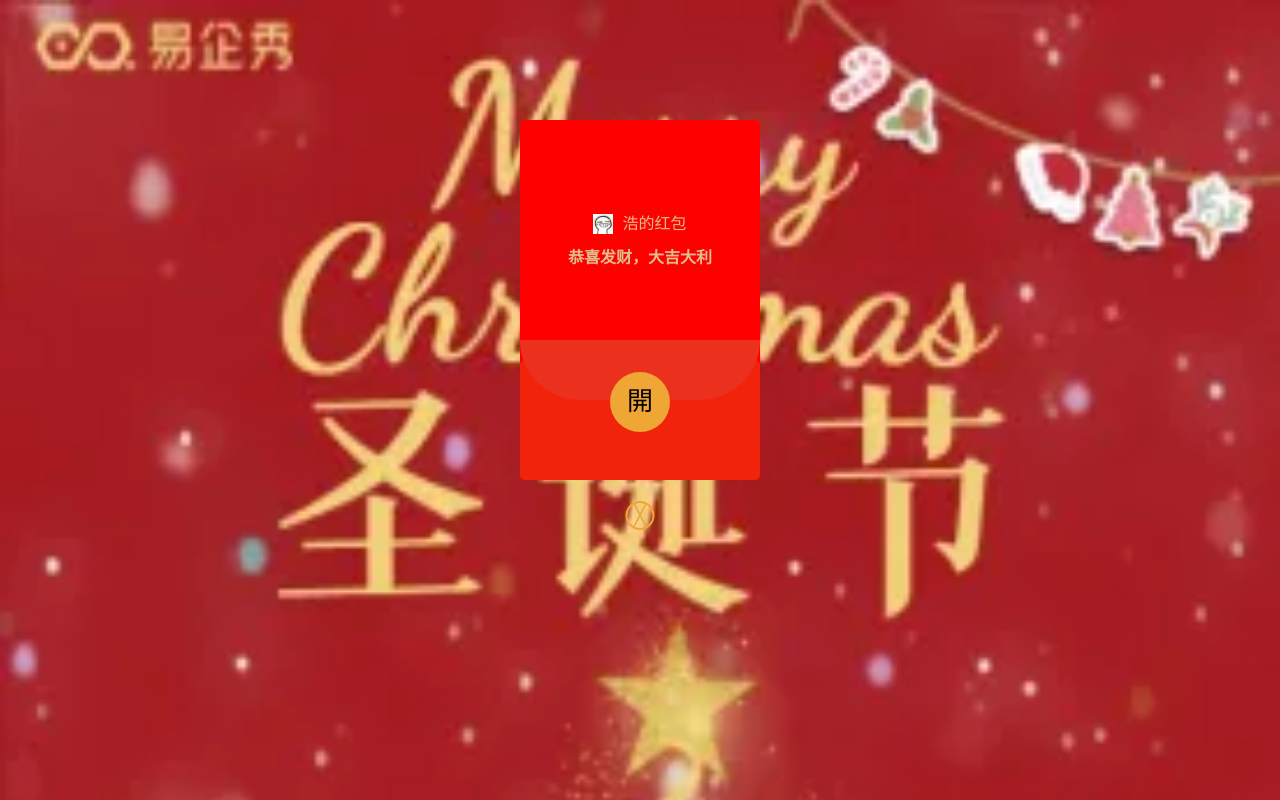
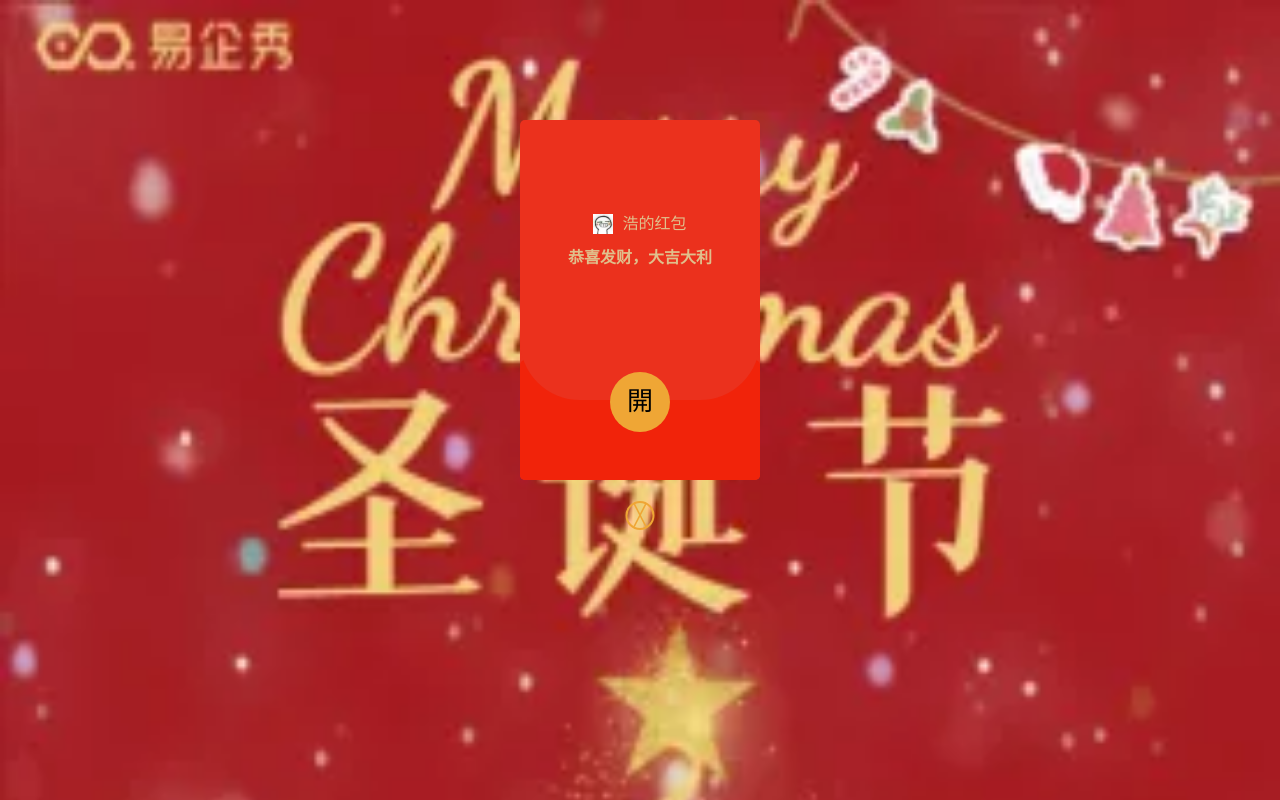
Before and after one commit to HGcracked/HGcracked, a plain HTML site: page index.html in a window 1280 px wide. Drawn offline with Linux system fonts and the light colour scheme.

Commit message:
Update index.css

```diff
--- a/css/index.css
+++ b/css/index.css
@@ -24,7 +24,7 @@ body {
 	margin: 120px auto;
 	width: 240px;
 	height: 360px;
-	background: #ff0000;
+	background: #eb311d;
 	border-radius: 5px;
 }
 .red_packet::before {
```
